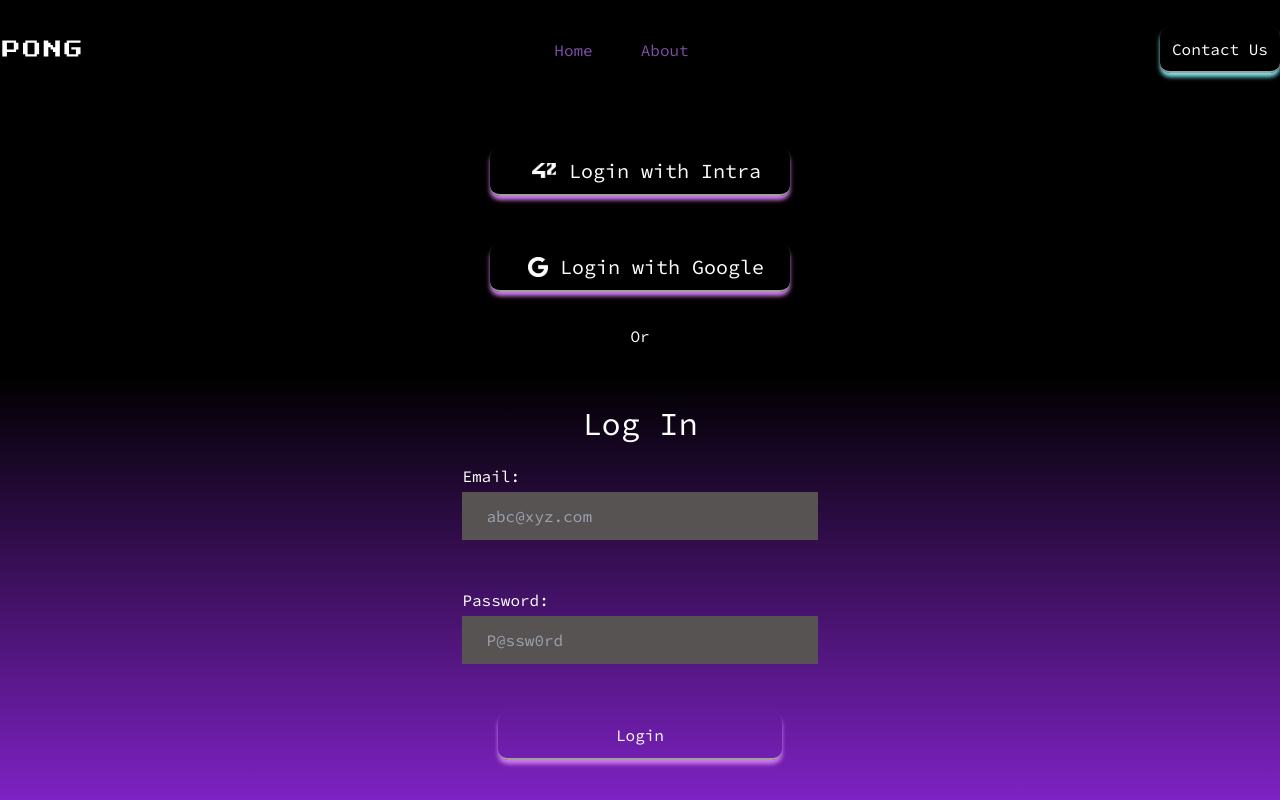
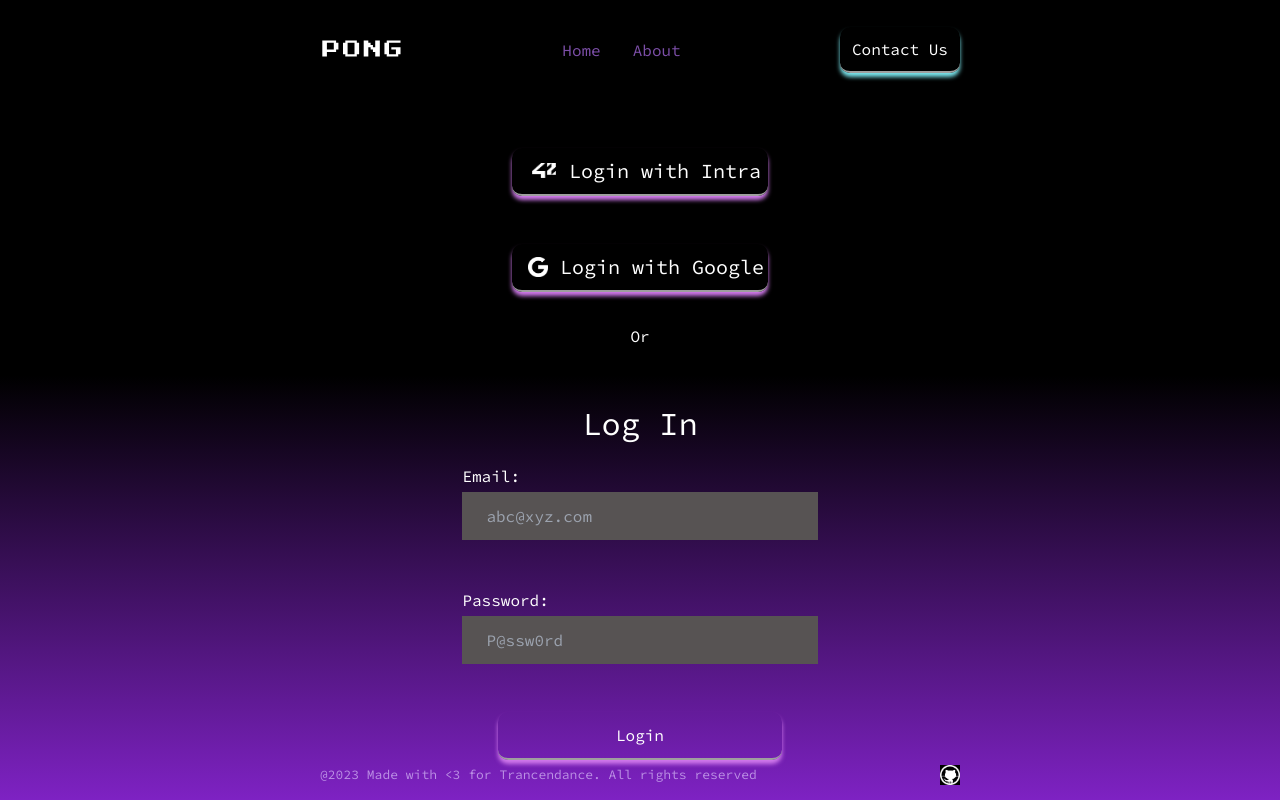
Before and after one commit to chzabakh/last_tr, a Next.js app: page /login in a window 1280 px wide. Built offline with nearby package versions, Linux system fonts and the light colour scheme.

Commit message:
fix homepage

```diff
--- a/src/components/footer/page.module.css
+++ b/src/components/footer/page.module.css
@@ -2,8 +2,12 @@
 {
   display: flex;
   justify-content: space-between;
-  height: 100px;
+  height: 50px;
+  width: 100%;
   align-items: center;
-  font-size: x-small;
+  font-size: small;
+  position: absolute;
+  bottom: 0.5px;
   color: rgb(188, 144, 229);
+  /* background-color: aqua; */
 }
--- a/src/components/navbar/navbar.tsx
+++ b/src/components/navbar/navbar.tsx
@@ -43,7 +43,6 @@ const Navbar = () => {
         ))}
       </div>
       <SmallButton url="contact" text="Contact Us" />
-      {/* <Link to="/contact">Hello</Link> */}
     </div>
   );
 };
--- a/src/components/navbar/page.module.css
+++ b/src/components/navbar/page.module.css
@@ -19,7 +19,7 @@
 .links
 {
   display: flex;
-  gap: 3rem;
+  gap: 2rem;
   align-items: center;
   color: rgba(178, 112, 241, 0.7);;
 }
@@ -30,13 +30,6 @@
   transition: 200ms;
 }
 
-
-
-.link
-{
-
-
-}
 
 .logout
 {
--- a/src/pages/homepage.tsx
+++ b/src/pages/homepage.tsx
@@ -11,7 +11,7 @@ import SmallButton from "@/components/Button/smallButton";
 export default function Homepage() {
   return (
     <Layout>
-      <div className="flex items-center justify-center mx-0 my-[50px]">
+      <div className="flex mt-[200px] flex-row items-center justify-between absolute my-[50px]">
         <div className={styles.item1}>
           <TypeAnimation
             sequence={[
--- a/src/pages/index.tsx
+++ b/src/pages/index.tsx
@@ -7,7 +7,7 @@ const sourceCodePro = Source_Code_Pro({ subsets: ["latin"] });
 export default function Home() {
   return (
     <>
-    <div className="containera">
+    <div className="global">
       <Homepage />
     </div>
     </>
--- a/src/pages/login.tsx
+++ b/src/pages/login.tsx
@@ -50,8 +50,8 @@ export const Login = () => {
       //check if the infos are set with the added value in response
       //let us pretend that is actually not set
 
-      // router.push('/addInfos');
-      router.push('/dashboard');
+      router.push('/addInfos');
+      // router.push('/dashboard');
     } catch (err) {
       if (err instanceof AxiosError) {
         console.log(err.response?.data.message);
@@ -67,36 +67,31 @@ export const Login = () => {
 
 
 
-  function openNewWindow() {
+  async function openNewWindow() {
     const loginUrl: string = 'http://localhost:9000/auth/42/callback';
     const newWindow = window.open(loginUrl, '_blank');
 
     if (!newWindow) {
-      alert('Pop-up blocked. Please allow pop-ups for this site and try again.');
+      alert('Pop-up blocked');
     } else {
-      window.addEventListener('message', (event) => {
-        if (event.source === newWindow && event.data.authenticated) {
-          const res = axios.post('http://localhost:9000/auth/42/login')
-          .then((response) => {
+      try{
+        const res = await axios.post('http://localhost:9000/auth/login');
+        const token = res.data.acces_token;
+        localStorage.setItem("token", token);
+        console.log("local storage: "+ localStorage.getItem("token"));
+        login(token);
 
-                const tok = res.data.access_token;
-                localStorage.setItem("token", tok);
-                router.push('/dashboard')
-                alert('yeey')
-
-              console.log(response.data);
-            })
-            .catch((error) => {
-
-              console.log(error);
-            });
         }
-      });
+        catch(e)
+        {
+          alert(e)
+        }
     }
   }
 
 
   return (
+    <div className="global">
     <Layout>
       <div className={styles.container}>
         <div className={styles.auth}>
@@ -142,6 +137,7 @@ export const Login = () => {
         </form>
       </div>
     </Layout>
+    </div>
   );
 };
 
--- a/src/styles/globals.css
+++ b/src/styles/globals.css
@@ -33,14 +33,16 @@ a {
   color: inherit;
 }
 
-.containera {
-  max-width: 100vw;
-  margin-left: 5rem;
-  margin-right: 5rem;
-  min-height: 100vh;
+.global {
   display: flex;
   flex-direction: column;
   justify-content: space-between;
+  max-width: 100vw;
+  margin-left: 20rem;
+  margin-right: 20rem;
+  min-height: 100vh;
+  height: 100vh;
+  position: relative;
   /* background-color: beige; */
 }
 
```
Also changed, not shown: src/styles/homepage.module.css (+6 -5 lines).
